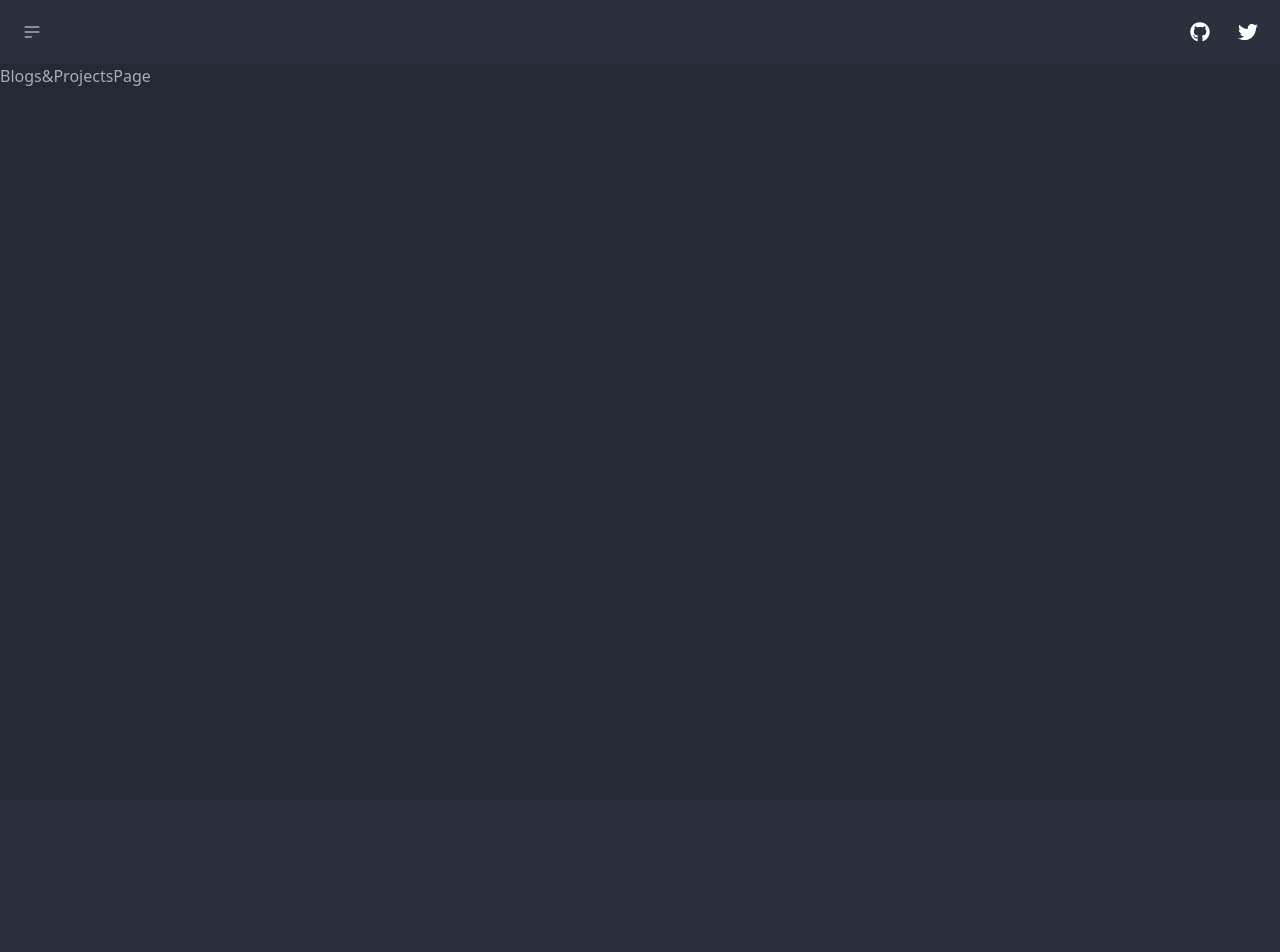
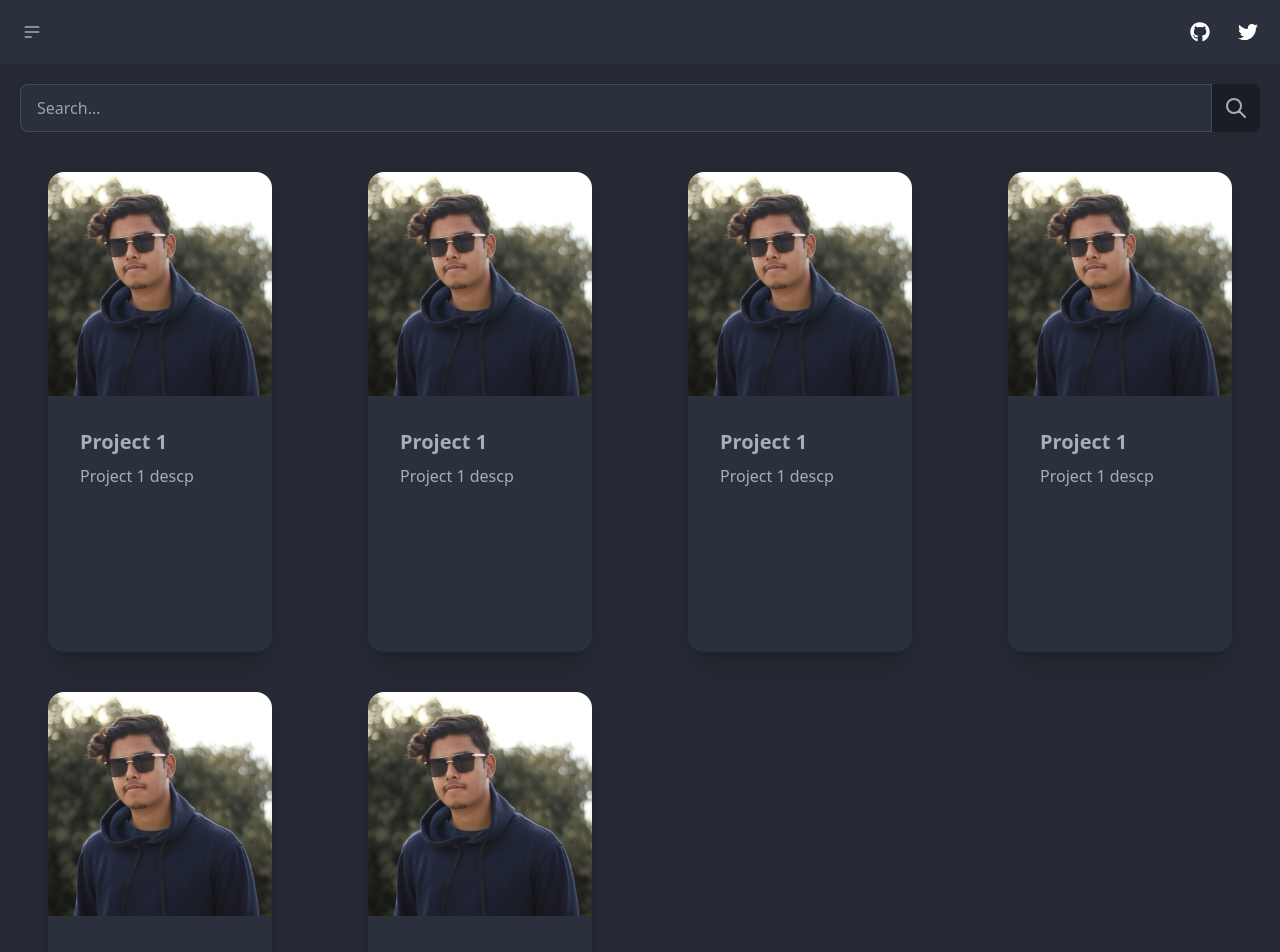
Before and after one commit to Abhinavxox/Portfolio-V2, a React (Vite) app: page /blogs in a window 1280 px wide. Shown: the top 952 px of the page. Before the commit the page ends 800 px from the top, so only its background shows below. Built offline with nearby package versions, Linux system fonts and the light colour scheme; the HTML template or start-up script is replaced by a standard one.

Commit message:
<Added>:[Blogs view page and plan]

```diff
--- a/src/App.jsx
+++ b/src/App.jsx
@@ -2,6 +2,7 @@ import { Route, Routes } from "react-router-dom";
 import Home from "./pages/Home";
 import About from "./pages/About";
 import Navbar from "./components/Navbar";
+import Footer from "./components/Footer";
 import BlogsProjectsPage from "./pages/BlogsProjectsPage";
 
 const App = () => {
@@ -21,6 +22,7 @@ const App = () => {
             element={<BlogsProjectsPage content="projects" />}
           />
         </Routes>
+        <Footer />
       </div>
     </>
   );
--- a/src/pages/About.jsx
+++ b/src/pages/About.jsx
@@ -1,7 +1,14 @@
 import React from "react";
 
 const About = () => {
-  return <div>About</div>;
+  return (
+    <div>
+      <div>About Section</div>
+      <div>CV</div>
+      <div>Timeline</div>
+      <div>amFOSS</div>
+    </div>
+  );
 };
 
 export default About;
--- a/src/pages/BlogsProjectsPage.jsx
+++ b/src/pages/BlogsProjectsPage.jsx
@@ -1,7 +1,70 @@
 import React from "react";
+import Card from "../layouts/Card";
 
 const BlogsProjectsPage = () => {
-  return <div>Blogs&ProjectsPage</div>;
+  return (
+    <div className="">
+      <div className="form-control w-full p-5">
+        <div className="input-group">
+          <input
+            type="text"
+            placeholder="Search…"
+            className="input input-bordered w-full"
+          />
+          <button className="btn btn-square">
+            <svg
+              xmlns="http://www.w3.org/2000/svg"
+              className="h-6 w-6"
+              fill="none"
+              viewBox="0 0 24 24"
+              stroke="currentColor"
+            >
+              <path
+                strokeLinecap="round"
+                strokeLinejoin="round"
+                strokeWidth="2"
+                d="M21 21l-6-6m2-5a7 7 0 11-14 0 7 7 0 0114 0z"
+              />
+            </svg>
+          </button>
+        </div>
+      </div>
+      <div className="">
+        <div className="grid grid-cols-1 md:grid-cols-2 lg:grid-cols-3 xl:grid-cols-4">
+          <Card
+            image="/images/abhinav.jpg"
+            title="Project 1"
+            description="Project 1 descp"
+          />
+          <Card
+            image="/images/abhinav.jpg"
+            title="Project 1"
+            description="Project 1 descp"
+          />
+          <Card
+            image="/images/abhinav.jpg"
+            title="Project 1"
+            description="Project 1 descp"
+          />
+          <Card
+            image="/images/abhinav.jpg"
+            title="Project 1"
+            description="Project 1 descp"
+          />
+          <Card
+            image="/images/abhinav.jpg"
+            title="Project 1"
+            description="Project 1 descp"
+          />
+          <Card
+            image="/images/abhinav.jpg"
+            title="Project 1"
+            description="Project 1 descp"
+          />
+        </div>
+      </div>
+    </div>
+  );
 };
 
 export default BlogsProjectsPage;
--- a/src/pages/Home.jsx
+++ b/src/pages/Home.jsx
@@ -1,6 +1,5 @@
 import React from "react";
 import BlogsHero from "../components/BlogsHero";
-import Footer from "../components/Footer";
 import Hero from "../components/Hero";
 import ProjectsHero from "../components/ProjectsHero";
 import Timeline from "../components/Timeline";
@@ -12,7 +11,6 @@ const Home = () => {
       <Timeline />
       <ProjectsHero />
       <BlogsHero />
-      <Footer />
     </div>
   );
 };
```
